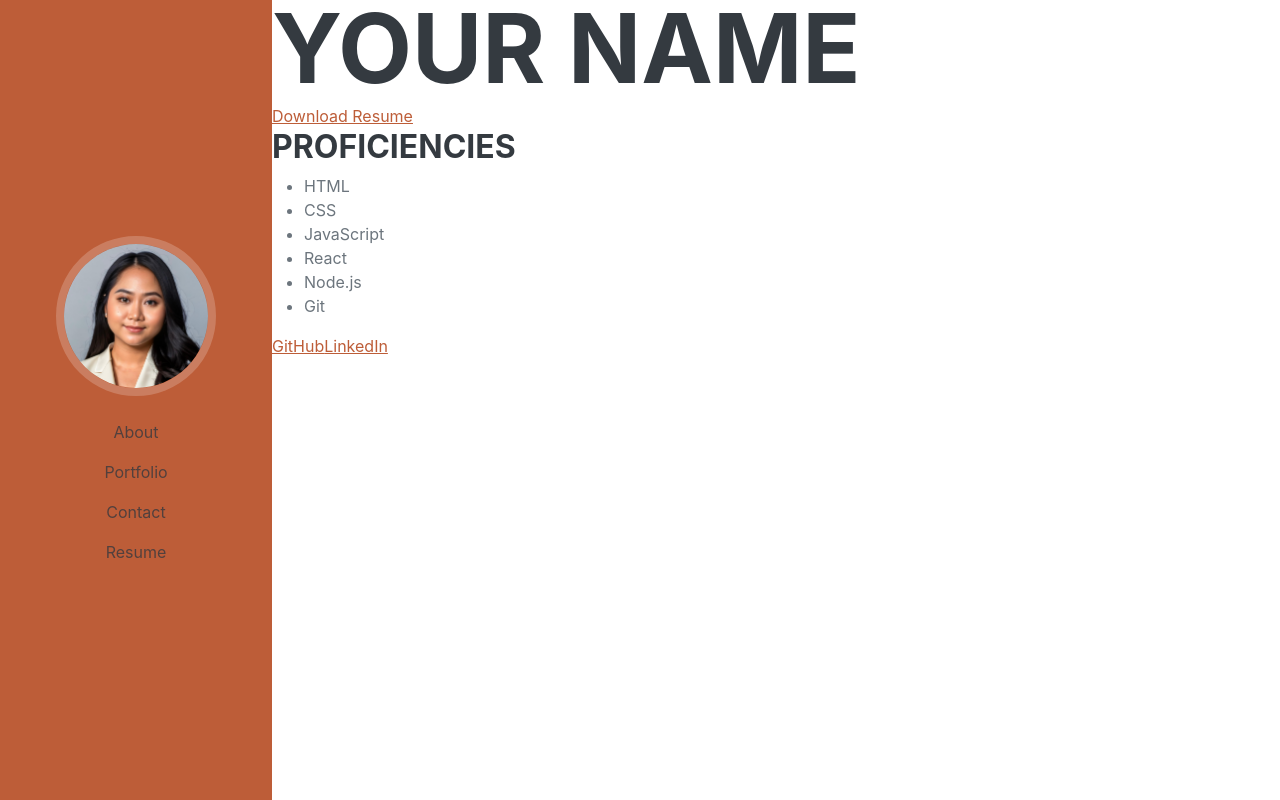
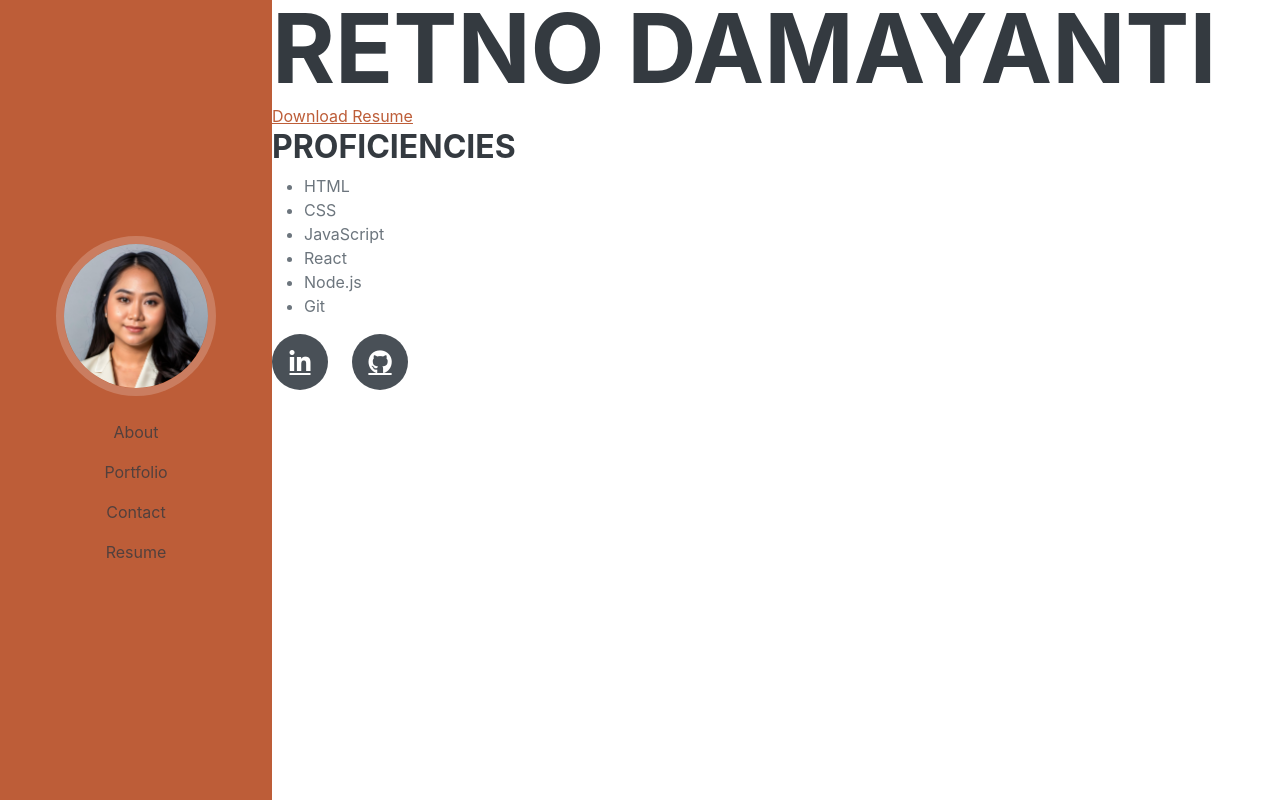
Before and after one commit to retnodamayanti/react-portfolio, a React (Create React App) app: page /resume in a window 1280 px wide. Built offline with nearby package versions, Linux system fonts and the light colour scheme.

Commit message:
added link to github and linkedin

```diff
--- a/src/components/Footer.js
+++ b/src/components/Footer.js
@@ -3,14 +3,10 @@ import React from 'react';
 const Footer = () => {
   return (
     <footer>
-      <div className="social-links">
-        <a href="/" target="_blank" rel="noopener noreferrer">
-          GitHub
-        </a>
-        <a href="/" target="_blank" rel="noopener noreferrer">
-          LinkedIn
-        </a>
-      </div>
+    <div class="social-icons">
+        <a class="social-icon" href="https://www.linkedin.com/in/retnomaya/"><i class="fab fa-linkedin-in"></i></a>
+        <a class="social-icon" href="https://github.com/retnodamayanti"><i class="fab fa-github"></i></a>
+    </div>
     </footer>
   );
 };
--- a/src/components/Header.js
+++ b/src/components/Header.js
@@ -4,7 +4,7 @@ import Navigation from './Navigation.js';
 const Header = () => {
   return (
     <header>
-      <h1>Your Name</h1>
+      <h1>Retno Damayanti</h1>
       <Navigation />
     </header>
   );
```
